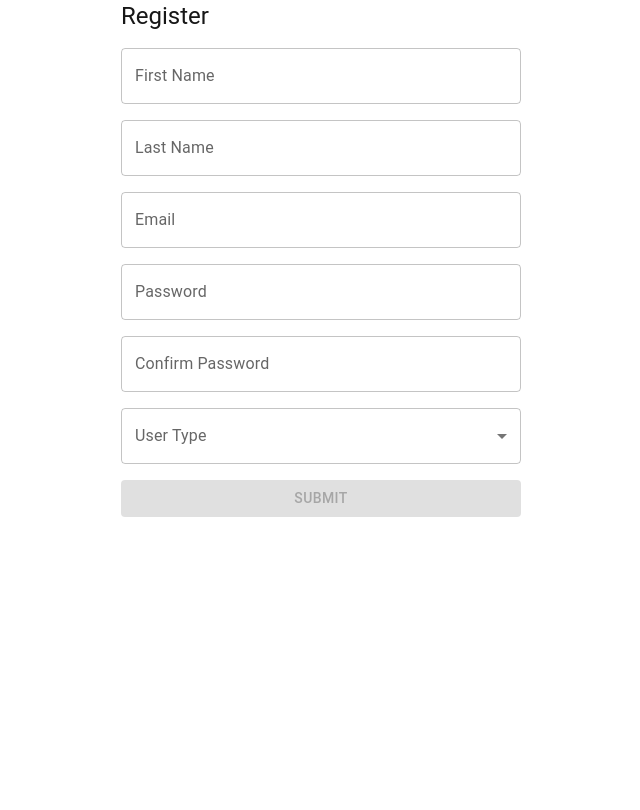
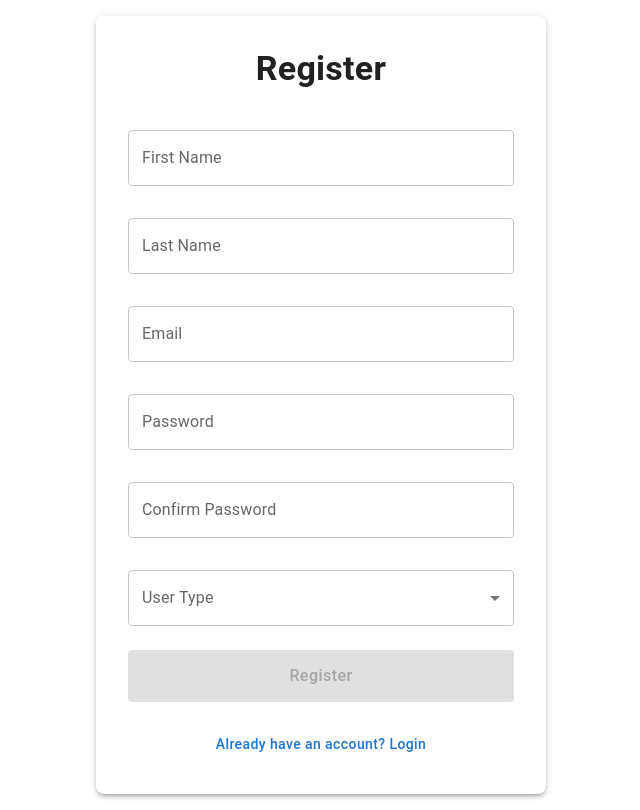
Before and after one commit to ponrajsp/HospitalBedManagement, a Next.js app in the folder frontend/: page /register in a window 1280 px wide. Shown: the whole page, without its empty margins (319-959 px from the left). Built offline with nearby package versions, Linux system fonts and the light colour scheme; no server answers.

Commit message:
profile icon changes

```diff
--- a/frontend/app/register/page.tsx
+++ b/frontend/app/register/page.tsx
@@ -1,36 +1,43 @@
 "use client";
 import React, { useState, useEffect } from "react";
-import { TextField, Button, MenuItem, Typography, Box } from "@mui/material";
+import { TextField, Button, MenuItem, Typography, Box, Container, Paper, Alert, Snackbar } from "@mui/material";
+import { useRouter } from "next/navigation";
 
 const Register: React.FC = () => {
+  const router = useRouter();
+  const apiUrl = process.env.NEXT_PUBLIC_API_URL || "http://localhost:8080/api"; // Default fallback
+
   const [formData, setFormData] = useState({
     firstName: "",
     lastName: "",
-    email: "",
+    emailId: "",
     password: "",
     confirmPassword: "",
-    userType: "",
+    type: "",
   });
 
   const [errors, setErrors] = useState({
     firstName: "",
     lastName: "",
-    email: "",
+    emailId: "",
     password: "",
     confirmPassword: "",
-    userType: "",
+    type: "",
   });
 
   const [touched, setTouched] = useState({
     firstName: false,
     lastName: false,
-    email: false,
+    emailId: false,
     password: false,
     confirmPassword: false,
-    userType: false,
+    type: false,
   });
 
   const [isValid, setIsValid] = useState(false);
+  const [isSubmitting, setIsSubmitting] = useState(false);
+  const [apiError, setApiError] = useState("");
+  const [showSuccess, setShowSuccess] = useState(false);
 
   const validate = () => {
     let tempErrors: any = {};
@@ -40,21 +47,18 @@ const Register: React.FC = () => {
     tempErrors.lastName = /^[A-Za-z]+$/.test(formData.lastName)
       ? ""
       : "Only alphabets allowed";
-    tempErrors.email = /^[a-zA-Z0-9._%+-]+@[a-zA-Z0-9.-]+\.[a-zA-Z]{2,}$/.test(
-      formData.email
+    tempErrors.emailId = /^[a-zA-Z0-9._%+-]+@[a-zA-Z0-9.-]+\.[a-zA-Z]{2,}$/.test(
+      formData.emailId
     )
       ? ""
       : "Invalid email format";
     tempErrors.password =
-      /^(?=.*[a-zA-Z])(?=.*\d)(?=.*[@$!%*?&])[A-Za-z\d@$!%*?&]{8,}$/.test(
-        formData.password
-      )
+      formData.password.length >= 6
         ? ""
-        : "At least 8 characters, one number, and one symbol";
+        : "Password must be at least 6 characters";
     tempErrors.confirmPassword =
       formData.password === formData.confirmPassword ? "" : "Passwords do not match";
-    tempErrors.userType = formData.userType ? "" : "User type is required";
-
+    tempErrors.type = formData.type ? "" : "User type is required";
     setErrors(tempErrors);
     return Object.values(tempErrors).every((x) => x === "");
   };
@@ -72,41 +76,125 @@ const Register: React.FC = () => {
     setIsValid(validate()); // Run validation when formData changes
   }, [formData]);
 
-  const handleSubmit = () => {
-    if (isValid) {
-      console.log("Form Data: ", JSON.stringify(formData, null, 2));
+  const handleSubmit = async () => {
+    if (!isValid) return;
+
+    setIsSubmitting(true);
+    setApiError("");
+
+    try {
+      // Create the request payload according to the API requirements
+      const requestData = {
+        firstName: formData.firstName,
+        lastName: formData.lastName,
+        emailId: formData.emailId,
+        password: formData.password,
+        type: formData.type
+      };
+
+      const response = await fetch(`${apiUrl}api/userRegister`, {
+        method: 'POST',
+        headers: {
+          'Content-Type': 'application/json'
+        },
+        body: JSON.stringify(requestData)
+      });
+
+      const data = await response.json();
+
+      if (response.ok) {
+        console.log('Registration successful:', data);
+        setShowSuccess(true);
+
+        // Redirect to login page immediately after successful registration
+        router.push('/login');
+
+      } else {
+        console.error('Registration failed:', data);
+        setApiError(data.message || 'Registration failed. Please try again.');
+      }
+    } catch (error) {
+      console.error('Error:', error);
+      setApiError('Something went wrong. Please try again.');
+    } finally {
+      setIsSubmitting(false);
     }
   };
 
+  const handleLogin = () => {
+    router.push('/login');
+  };
+
   return (
-    <Box display="flex" flexDirection="column" width={400} margin="auto" gap={2}>
-      <Typography variant="h5">Register</Typography>
+    <Container
+      sx={{
+        display: 'flex',
+        justifyContent: 'center',
+        alignItems: 'center',
+        minHeight: '100vh',
+        padding: 2
+      }}
+      maxWidth="sm"
+    >
+      <Paper
+        elevation={3}
+        sx={{
+          width: '100%',
+          maxWidth: 450,
+          padding: 4,
+          borderRadius: 2
+        }}
+      >
+        <Typography
+          variant="h4"
+          align="center"
+          gutterBottom
+          sx={{ fontWeight: 'bold', mb: 3 }}
+        >
+          Register
+        </Typography>
+
+        {apiError && (
+          <Alert severity="error" sx={{ mb: 2 }}>
+            {apiError}
+          </Alert>
+        )}
+
         <TextField
           label="First Name"
           name="firstName"
           value={formData.firstName}
           onChange={handleChange}
-        onBlur={() => handleBlur("firstName")} // Trigger blur handler
-        error={touched.firstName && !!errors.firstName} // Show error if touched and has error
-        helperText={touched.firstName && errors.firstName} // Show error message if touched
+          onBlur={() => handleBlur("firstName")}
+          error={touched.firstName && !!errors.firstName}
+          helperText={touched.firstName && errors.firstName}
+          fullWidth
+          margin="normal"
+          sx={{ mb: 2 }}
         />
         <TextField
           label="Last Name"
           name="lastName"
           value={formData.lastName}
           onChange={handleChange}
-        onBlur={() => handleBlur("lastName")} // Trigger blur handler
-        error={touched.lastName && !!errors.lastName} // Show error if touched and has error
-        helperText={touched.lastName && errors.lastName} // Show error message if touched
+          onBlur={() => handleBlur("lastName")}
+          error={touched.lastName && !!errors.lastName}
+          helperText={touched.lastName && errors.lastName}
+          fullWidth
+          margin="normal"
+          sx={{ mb: 2 }}
         />
         <TextField
           label="Email"
-        name="email"
-        value={formData.email}
+          name="emailId" // Changed to match API parameter
+          value={formData.emailId}
           onChange={handleChange}
-        onBlur={() => handleBlur("email")} // Trigger blur handler
-        error={touched.email && !!errors.email} // Show error if touched and has error
-        helperText={touched.email && errors.email} // Show error message if touched
+          onBlur={() => handleBlur("emailId")}
+          error={touched.emailId && !!errors.emailId}
+          helperText={touched.emailId && errors.emailId}
+          fullWidth
+          margin="normal"
+          sx={{ mb: 2 }}
         />
         <TextField
           label="Password"
@@ -114,9 +202,12 @@ const Register: React.FC = () => {
           name="password"
           value={formData.password}
           onChange={handleChange}
-        onBlur={() => handleBlur("password")} // Trigger blur handler
-        error={touched.password && !!errors.password} // Show error if touched and has error
-        helperText={touched.password && errors.password} // Show error message if touched
+          onBlur={() => handleBlur("password")}
+          error={touched.password && !!errors.password}
+          helperText={touched.password && errors.password}
+          fullWidth
+          margin="normal"
+          sx={{ mb: 2 }}
         />
         <TextField
           label="Confirm Password"
@@ -124,32 +215,73 @@ const Register: React.FC = () => {
           name="confirmPassword"
           value={formData.confirmPassword}
           onChange={handleChange}
-        onBlur={() => handleBlur("confirmPassword")} // Trigger blur handler
-        error={touched.confirmPassword && !!errors.confirmPassword} // Show error if touched and has error
-        helperText={touched.confirmPassword && errors.confirmPassword} // Show error message if touched
+          onBlur={() => handleBlur("confirmPassword")}
+          error={touched.confirmPassword && !!errors.confirmPassword}
+          helperText={touched.confirmPassword && errors.confirmPassword}
+          fullWidth
+          margin="normal"
+          sx={{ mb: 2 }}
         />
         <TextField
           select
           label="User Type"
-        name="userType"
-        value={formData.userType}
+          name="type" // Changed to match API parameter
+          value={formData.type}
           onChange={handleChange}
-        onBlur={() => handleBlur("userType")} // Trigger blur handler
-        error={touched.userType && !!errors.userType} // Show error if touched and has error
-        helperText={touched.userType && errors.userType} // Show error message if touched
+          onBlur={() => handleBlur("type")}
+          error={touched.type && !!errors.type}
+          helperText={touched.type && errors.type}
+          fullWidth
+          margin="normal"
+          sx={{ mb: 3 }}
         >
+          <MenuItem value="doctor">Doctor</MenuItem>
+
           <MenuItem value="provider">Provider</MenuItem>
-        <MenuItem value="admin">Admin</MenuItem>
         </TextField>
+
         <Button
           variant="contained"
           color="primary"
-        disabled={!isValid}
+          disabled={!isValid || isSubmitting}
           onClick={handleSubmit}
+          fullWidth
+          sx={{
+            py: 1.5,
+            fontSize: '1rem',
+            textTransform: 'none'
+          }}
         >
-        Submit
+          {isSubmitting ? 'Registering...' : 'Register'}
+        </Button>
+
+        <Box
+          display="flex"
+          justifyContent="center"
+          alignItems="center"
+          marginTop={3}
+        >
+          <Button
+            onClick={handleLogin}
+            color="primary"
+            sx={{ textTransform: 'none' }}
+          >
+            Already have an account? Login
           </Button>
         </Box>
+      </Paper>
+
+      <Snackbar
+        open={showSuccess}
+        autoHideDuration={6000}
+        onClose={() => setShowSuccess(false)}
+        anchorOrigin={{ vertical: 'top', horizontal: 'center' }}
+      >
+        <Alert severity="success" sx={{ width: '100%' }}>
+          Registration successful! Redirecting to login...
+        </Alert>
+      </Snackbar>
+    </Container>
   );
 };
 
```
Also changed, not shown: frontend/app/dashboard/page.tsx (+61 -18 lines). Lines whose indentation alone changed are shown as unchanged.
